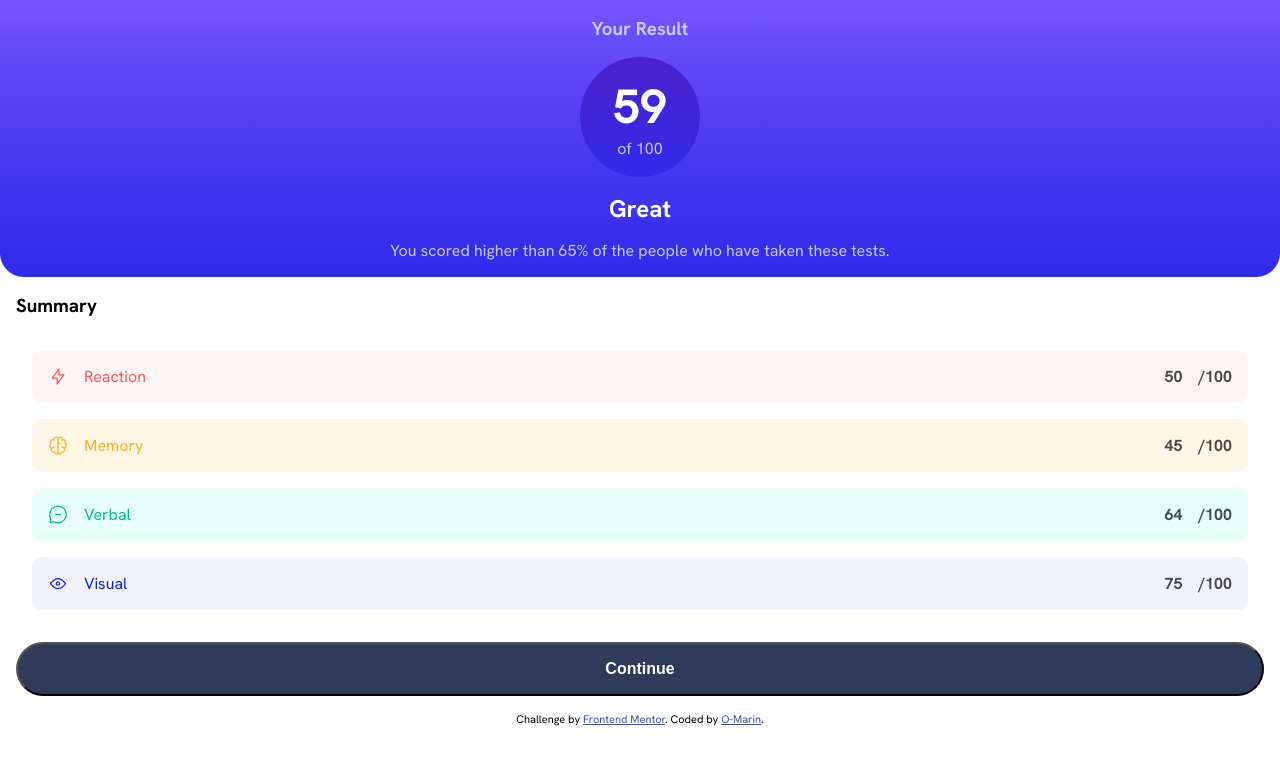
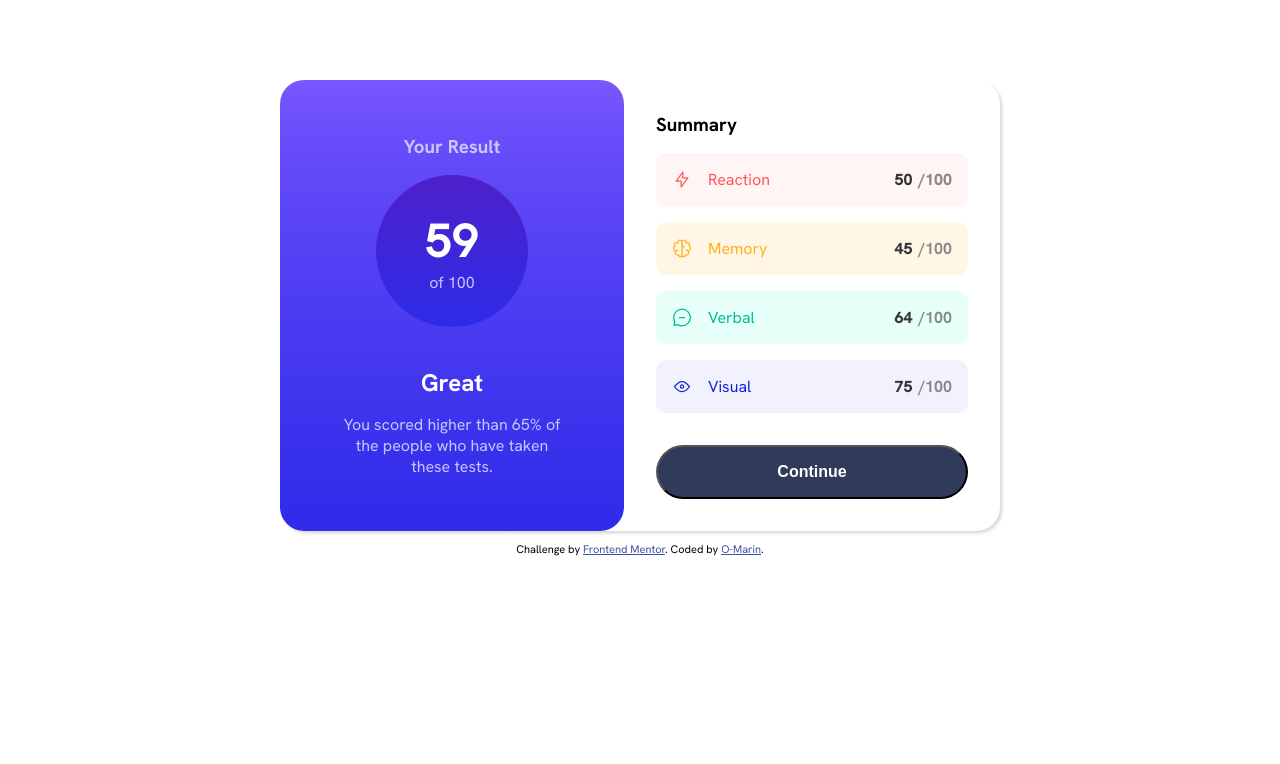
Before and after one commit to O-Marin/result-summary-component, a plain HTML site: page index.html in a window 1280 px wide. Drawn offline with Linux system fonts and the light colour scheme.

Commit message:
result images upload

```diff
--- a/assets/css/style.css
+++ b/assets/css/style.css
@@ -1,4 +1,8 @@
 @import url('https://fonts.googleapis.com/css2?family=Hanken+Grotesk:wght@400;500;700;800&display=swap');
+
+html {
+    height: 100%;
+}
 
 /*
 # Front-end Style Guide
@@ -58,6 +62,7 @@ Use transparency to get the colour variations necessary to match the design. Hin
 
 body {
     font-family: 'Hanken Grotesk', sans-serif;
+    height: 100%;
 }
 
 /* Colors and Fonts */
@@ -93,7 +98,8 @@ body {
 
 }
 
-@media(max-width:719px) {
+@media(max-width:842px) {
+
 
     /* Your result section */
     #result {
@@ -105,176 +111,21 @@ body {
         background: linear-gradient(var(--light-slate-blue), 40%, var(--light-royal-blue));
         gap: 1em;
         padding: 3.5em;
+        flex-grow: 1;
     }
 
     /* Result Section Circle*/
     #circle {
         width: 7.5em;
         height: 7.5em;
-        background: linear-gradient(var(--violet-blue), var(--persian-blue));
+        background: linear-gradient(var(--violet-blue) ,var(--persian-blue));
         display: flex;
         flex-direction: column;
         align-items: center;
         justify-content: center;
         flex-wrap: wrap;
-
-
-    }
-
-    #circle h1 {
-        color: var(--white);
-        font-size: 3em;
-    }
-
-    #circle h1 p {
-        color: var(--light-lavender);
-        font-size: 0.5em;
-        display: inline-block;
-        font-weight: var(--hanken-medium);
-    }
-
-
-    #result div {
-        background-color: var(--light-royal-blue);
-        border-radius: 50%;
-    }
-
-    #result h3 {
-        color: var(--light-lavender);
-    }
-
-    #result h2 {
-        color: var(--white);
-    }
-
-    #result p {
-        color: var(--light-lavender);
-    }
-
-    /* Summary Section*/
-    #summary {
-        display: flex;
-        flex-direction: column;
-        padding: 1em;
-        gap: 1em;
-
-    }
-
-    #stats {
-        padding: 1em;
-        display: flex;
-        flex-direction: column;
-        gap: 1em;
-    }
-
-    #reaction {
-        color: var(--light-red);
-        background-color: hsla(0, 100%, 98%);
-        padding: 1em;
-        border-radius: 10px;
-        display: flex;
-        justify-content: space-between;
-    }
-
-    #reaction p:last-of-type {
-        color: black;
-    }
-
-    #reaction p:last-of-type span {
-        color: rgba(8, 8, 8, 0.726);
-        font-weight: var(--hanken-semi-bold);
-    }
-
-    #memory {
-        color: var(--orangey-yellow);
-        background-color: hsl(39, 100%, 95%);
-        padding: 1em;
-        border-radius: 10px;
-        display: flex;
-        justify-content: space-between;
-    }
-
-    #memory p:last-of-type {
-        color: black;
-    }
-
-    #memory p:last-of-type span {
-        color: rgba(8, 8, 8, 0.726);
-        font-weight: var(--hanken-semi-bold);
-    }
-
-    #verbal {
-        color: var(--green-teal);
-        background-color: hsl(166, 100%, 95%);
-        padding: 1em;
-        border-radius: 10px;
-        display: flex;
-        justify-content: space-between;
-    }
-
-    #verbal p:last-of-type {
-        color: black;
-    }
-
-    #verbal p:last-of-type span {
-        color: rgba(8, 8, 8, 0.726);
-        font-weight: var(--hanken-semi-bold);
-    }
-
-    #visual {
-        color: var(--cobalt-blue);
-        background-color: hsl(234, 85%, 97%);
-        padding: 1em;
-        border-radius: 10px;
-        display: flex;
-        justify-content: space-between;
-    }
-
-    #visual p:last-of-type {
-        color: black;
-    }
-
-    #visual p:last-of-type span {
-        color: rgba(8, 8, 8, 0.726);
-        font-weight: var(--hanken-semi-bold);
-    }
-    #continue-btn {
-        background-color: var(--dark-gray-blue);
-        border-radius: 30px;
-        color: var(--white);
-        font-weight: var(--hanken-semi-bold);
-        font-size: 1em;
-        padding: 1em;
-        cursor: pointer;
-    }
-}
-
-@media(min-width:720px) {
-
-    /* Your result section */
-    #result {
-        display: flex;
-        flex-direction: column;
-        border-bottom-left-radius: 1.5em;
-        border-bottom-right-radius: 1.5em;
-        align-items: center;
-        background: linear-gradient(var(--light-slate-blue), 40%, var(--light-royal-blue));
-        gap: 1em;
-        padding: 1em;
-    }
-
-    /* Result Section Circle*/
-    #circle {
-        width: 7.5em;
-        height: 7.5em;
-        background: linear-gradient(var(--violet-blue), var(--persian-blue));
-        display: flex;
-        flex-direction: column;
-        align-items: center;
-        justify-content: center;
-        flex-wrap: wrap;
-
-
+        margin: 1em 0;
+        padding: 0.5em;
     }
 
     #circle h1 {
@@ -337,15 +188,19 @@ body {
     #reaction p {
         display: flex;
         gap: 1em;
+
     }
 
-    #reaction p:last-of-type {
-        color: black;
+    #reaction p:last-of-type span:first-child{
+        color: rgb(54, 54, 54);
+        font-weight: var(--hanken-bold);
+
     }
 
-    #reaction p:last-of-type span {
-        color: rgba(8, 8, 8, 0.726);
-        font-weight: var(--hanken-semi-bold);
+    #reaction p:last-of-type span:last-child{
+        color: rgba(95, 94, 94, 0.726);
+        font-weight: var(--hanken-bold);
+        margin-left: -10px;
     }
 
     #memory {
@@ -360,12 +215,14 @@ body {
     }
 
     #memory p:last-of-type {
-        color: black;
+        color: rgb(54, 54, 54);
+        font-weight: var(--hanken-bold);
     }
 
-    #memory p:last-of-type span {
-        color: rgba(8, 8, 8, 0.726);
+    #memory p:last-of-type span:last-child {
+        color: rgba(95, 94, 94, 0.726);
         font-weight: var(--hanken-semi-bold);
+        margin-left: -10px;
     }
 
     #memory p {
@@ -384,18 +241,21 @@ body {
     }
 
     #verbal p:last-of-type {
-        color: black;
+        color: rgb(54, 54, 54);
+        font-weight: var(--hanken-bold);
     }
 
-    #verbal p:last-of-type span {
-        color: rgba(8, 8, 8, 0.726);
+    #verbal p:last-of-type span:last-child {
+        color: rgba(95, 94, 94, 0.726);
         font-weight: var(--hanken-semi-bold);
+        margin-left: -10px;
     }
 
     #verbal p {
         display: flex;
         gap: 1em;
     }
+
     #visual {
         color: var(--cobalt-blue);
         background-color: hsl(234, 85%, 97%);
@@ -407,12 +267,14 @@ body {
     }
 
     #visual p:last-of-type {
-        color: black;
+        color: rgb(54, 54, 54);
+        font-weight: var(--hanken-bold);
     }
 
-    #visual p:last-of-type span {
-        color: rgba(8, 8, 8, 0.726);
+    #visual p:last-of-type span:last-child {
+        color: rgba(95, 94, 94, 0.726);
         font-weight: var(--hanken-semi-bold);
+        margin-left: -10px;
     }
 
     #visual p {
@@ -429,11 +291,256 @@ body {
         padding: 1em;
         cursor: pointer;
     }
+
+    #continue-btn:hover {
+        background: linear-gradient(var(--light-slate-blue), 40%, var(--light-royal-blue));
+        cursor: pointer;
+    }
+
+
+}
+
+@media(min-width:843px) {
+    body {
+        padding: 5em 0;
+    }
+
+    main {
+
+        display: flex;
+        justify-content: center;
+    }
+
+
+#desktop {
+    display: flex;
+    justify-content: center;
+    box-shadow: rgba(0, 0, 0, 0.15) 2.4px 2.4px 3.2px;
+    width:45em;
+    border-radius: 1.5em;
+}
+
+/* Your result section */
+
+#result {
+    display: flex;
+    flex-direction: column;
+    border-radius: 1.5em;
+    align-items: center;
+    justify-content: center;
+    background: linear-gradient(var(--light-slate-blue), 40%, var(--light-royal-blue));
+    gap:1em;
+    padding: 1em;
+    flex: 0 1 auto;
+    width: 20em;
+
+}
+
+
+/* Result Section Circle*/
+#circle {
+    width: 8.5em;
+    height: 8.5em;
+    background: linear-gradient(var(--violet-blue), var(--persian-blue));
+    display: flex;
+    flex-direction: column;
+    align-items: center;
+    justify-content: center;
+    flex-wrap: wrap;
+    padding: 0.5em;
+
+}
+
+#circle h1 {
+    color: var(--white);
+    font-size: 3em;
+}
+
+#circle h1 p {
+    color: var(--light-lavender);
+    font-size: 0.5em;
+    display: inline-block;
+    font-weight: var(--hanken-medium);
+}
+
+
+#result div {
+    background-color: var(--light-royal-blue);
+    border-radius: 50%;
+}
+
+#result h3 {
+    color: var(--light-lavender);
+
+}
+
+#result h2 {
+    color: var(--white);
+    margin-top: 1em;
+}
+
+#result p {
+    color: var(--light-lavender);
+}
+#description {
+    text-align:justify;
+    text-justify:initial;
+    width: 14em;
+    text-align: center;
+}
+
+
+/* Summary Section*/
+#summary {
+    display: flex;
+    flex-direction: column;
+    padding: 2em;
+    gap: 1em;
+    flex: 0 1 auto;
+    width: 20em;
+
+
+
+
+}
+
+#stats {
+    padding-right: 2em;
+    display: flex;
+    flex-direction: column;
+    gap: 1em;
+    width: 100%;
+    margin-bottom: 1em;
+}
+#reaction {
+    color: var(--light-red);
+    background-color: hsla(0, 100%, 98%);
+    padding: 1em;
+    border-radius: 10px;
+    display: flex;
+    justify-content: space-between;
+
+
+}
+
+#reaction p {
+    display: flex;
+    gap: 1em;
+
+}
+
+#reaction p:last-of-type span:first-child{
+    color: rgb(54, 54, 54);
+    font-weight: var(--hanken-bold);
+
+}
+
+#reaction p:last-of-type span:last-child{
+    color: rgba(95, 94, 94, 0.726);
+    font-weight: var(--hanken-bold);
+    margin-left: -10px;
+}
+
+#memory {
+    color: var(--orangey-yellow);
+    background-color: hsl(39, 100%, 95%);
+    padding: 1em;
+    border-radius: 10px;
+    display: flex;
+    justify-content: space-between;
+    gap: 1em;
+    align-items: center;
+
+}
+
+#memory p:last-of-type {
+    color: rgb(54, 54, 54);
+    font-weight: var(--hanken-bold);
+}
+
+#memory p:last-of-type span:last-child {
+    color: rgba(95, 94, 94, 0.726);
+    font-weight: var(--hanken-semi-bold);
+    margin-left: -10px;
+}
+
+#memory p {
+    display: flex;
+    gap: 1em;
+}
+
+#verbal {
+    color: var(--green-teal);
+    background-color: hsl(166, 100%, 95%);
+    padding: 1em;
+    border-radius: 10px;
+    display: flex;
+    justify-content: space-between;
+    gap: 1em;
+}
+
+#verbal p:last-of-type {
+    color: rgb(54, 54, 54);
+    font-weight: var(--hanken-bold);
+}
+
+#verbal p:last-of-type span:last-child {
+    color: rgba(95, 94, 94, 0.726);
+    font-weight: var(--hanken-semi-bold);
+    margin-left: -10px;
+}
+
+#verbal p {
+    display: flex;
+    gap: 1em;
+}
+
+#visual {
+    color: var(--cobalt-blue);
+    background-color: hsl(234, 85%, 97%);
+    padding: 1em;
+    border-radius: 10px;
+    display: flex;
+    justify-content: space-between;
+    gap: 1em;
+}
+
+#visual p:last-of-type {
+    color: rgb(54, 54, 54);
+    font-weight: var(--hanken-bold);
+}
+
+#visual p:last-of-type span:last-child {
+    color: rgba(95, 94, 94, 0.726);
+    font-weight: var(--hanken-semi-bold);
+    margin-left: -10px;
+}
+
+#visual p {
+    display: flex;
+    gap: 1em;
+}
+
+#continue-btn {
+    background-color: var(--dark-gray-blue);
+    border-radius: 30px;
+    color: var(--white);
+    font-weight: var(--hanken-semi-bold);
+    font-size: 1em;
+    padding: 1em;
+    cursor: pointer;
+}
+
+#continue-btn:hover {
+    background: linear-gradient(var(--light-slate-blue), 40%, var(--light-royal-blue));
+    cursor: pointer;
+}
 }
 
 .attribution {
     font-size: 11px;
     text-align: center;
+    margin-top: 1em;
 }
 
 .attribution a {
--- a/index.html
+++ b/index.html
@@ -1,72 +1,74 @@
 <!DOCTYPE html>
 <html lang="en">
-
   <head>
-  <meta charset="UTF-8">
-  <meta name="viewport" content="width=device-width, initial-scale=1.0">
+    <meta charset="UTF-8" />
+    <meta name="viewport" content="width=device-width, initial-scale=1.0" />
     <!-- displays site properly based on user's device -->
 
-  <link rel="icon" type="image/png" sizes="32x32" href="./assets/images/favicon-32x32.png">
-  <link rel="stylesheet" href="./assets/css/style.css">
+    <link
+      rel="icon"
+      type="image/png"
+      sizes="32x32"
+      href="./assets/images/favicon-32x32.png"
+    />
+    <link rel="stylesheet" href="./assets/css/style.css" />
     <title>Results summary component</title>
 
     <!-- Feel free to remove these styles or customise in your own stylesheet 👍 -->
-  <style>
-
-  </style>
+    <style></style>
   </head>
 
   <body>
     <main>
+      <section id="desktop">
         <section id="result">
-
           <h3>Your Result</h3>
-
           <div id="circle">
             <h1></h1>
             <p>of 100</p>
           </div>
+          <h2>Great</h2>
+          <p id="description">
+            You scored higher than 65% of the people who have taken these tests.
+          </p>
+        </section>
 
-      <h2>Great</h2>
-
-      <p>You scored higher than 65% of the people who have taken these tests.</p>
-
-    </section>
         <section id="summary">
+          <div>
             <h3>Summary</h3>
+          </div>
           <div id="stats">
             <div id="reaction">
-          <p><img src="" alt=""><span></span></p>
+              <p><img src="" alt="" /><span></span></p>
               <p><span>100</span><span>/100</span></p>
             </div>
             <div id="memory">
-          <p ><img src="" alt=""><span></span></p>
+              <p><img src="" alt="" /><span></span></p>
               <p><span>100</span><span>/100</span></p>
             </div>
             <div id="verbal">
-          <p ><img src="" alt=""><span></span></p>
+              <p><img src="" alt="" /><span></span></p>
               <p><span>100</span><span>/100</span></p>
             </div>
             <div id="visual">
-          <p ><img src="" alt=""><span></span></p>
+              <p><img src="" alt="" /><span></span></p>
               <p><span>100</span><span>/100</span></p>
             </div>
-
           </div>
-
-
           <button id="continue-btn">Continue</button>
+        </section>
       </section>
     </main>
 
-
     <footer class="attribution">
-    <p>Challenge by <a href="https://www.frontendmentor.io?ref=challenge" target="_blank">Frontend Mentor</a>.
-      Coded by <a href="#">O-Marin</a>.</p>
+      <p>
+        Challenge by
+        <a href="https://www.frontendmentor.io?ref=challenge" target="_blank"
+          >Frontend Mentor</a
+        >. Coded by <a href="#">O-Marin</a>.
+      </p>
     </footer>
-
 
     <script src="./assets/js/script.js"></script>
   </body>
-
 </html>
```
Also changed, not shown: assets/js/script.js (+22 -29 lines), assets/result/desktop.png (added), assets/result/mobile.png (added), 1 other file. Lines whose indentation alone changed are shown as unchanged.
